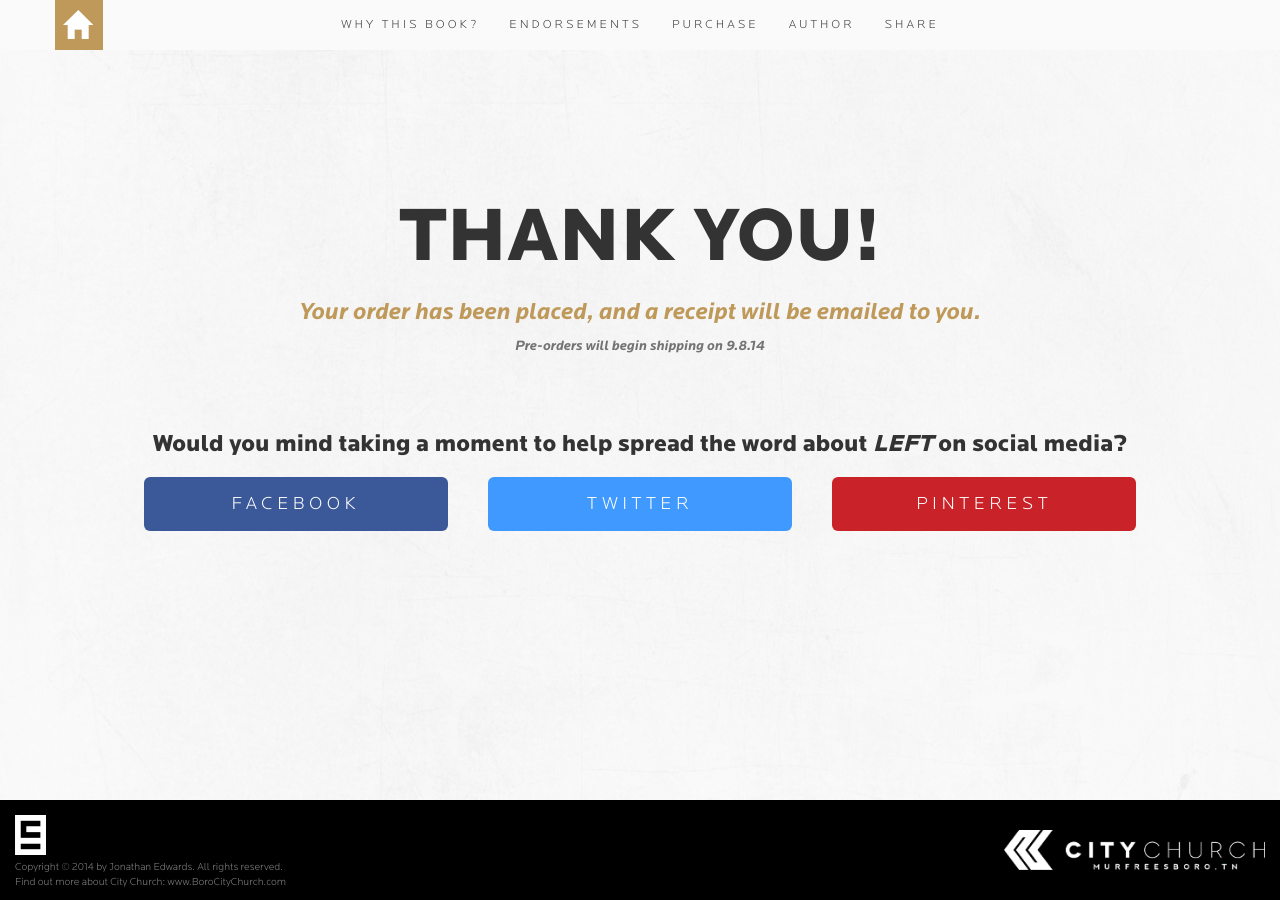
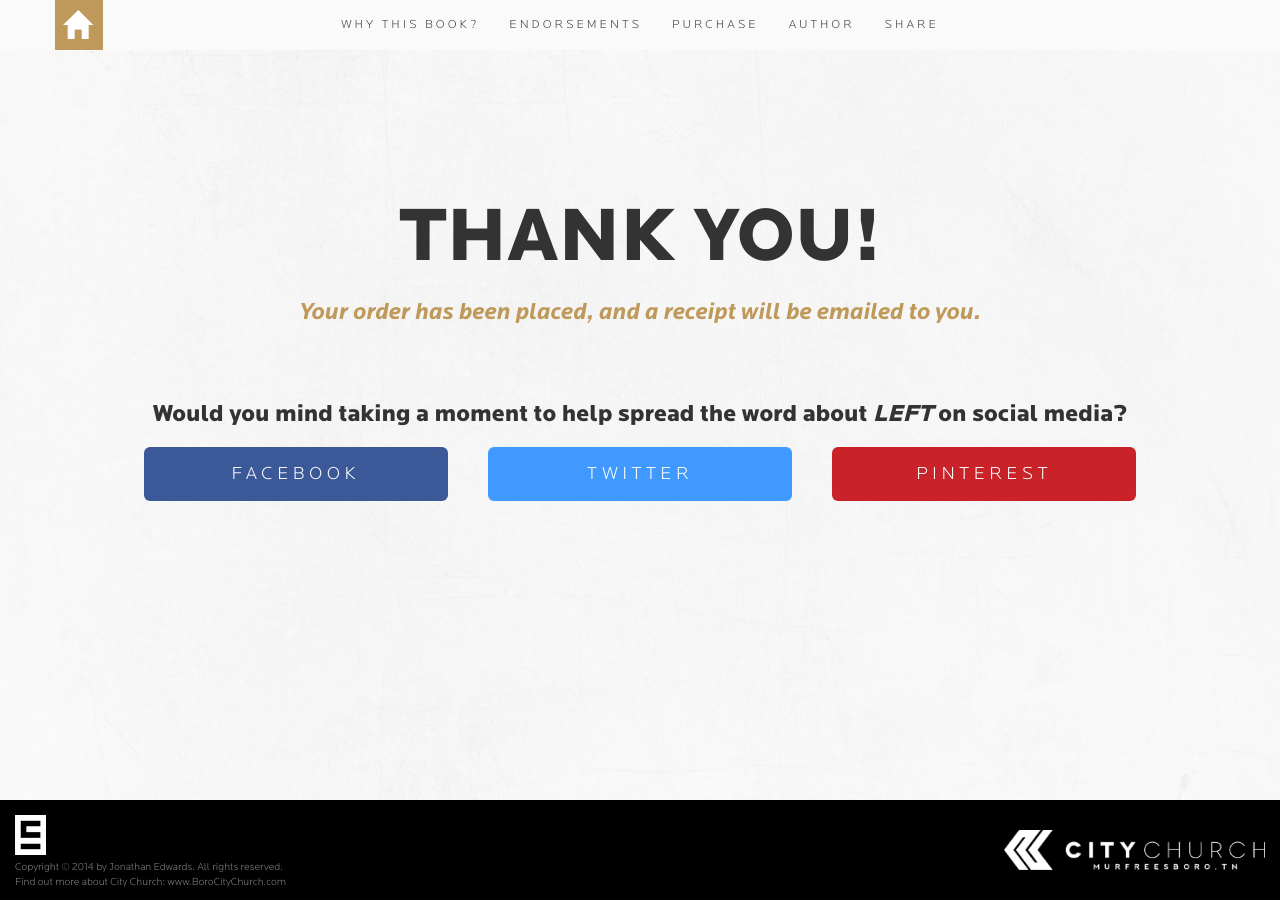
Before and after one commit to michaelfisher/jonathanedwards, a PHP site: page /thanks.php in a window 1280 px wide. Run offline with PHP 8.4, Linux system fonts and the light colour scheme.

Commit message:
Removed pre-order shipping info from Thanks page.

```diff
--- a/content/thanks.php
+++ b/content/thanks.php
@@ -4,7 +4,7 @@
 	<div id="thanks-header" class="col-xs-12">
 		<h1>Thank You!</h1>
 		<h3>Your order has been placed, and a receipt will be emailed to you.</h3>
-		<p class="help-block">Pre-orders will begin shipping on 9.8.14</p>
+		<!--<p class="help-block"></p>-->
 		<h3 id="social-request">Would you mind taking a moment to help spread the word about <strong><em>LEFT</em></strong> on social media?</h3>
 	</div>
 
```
